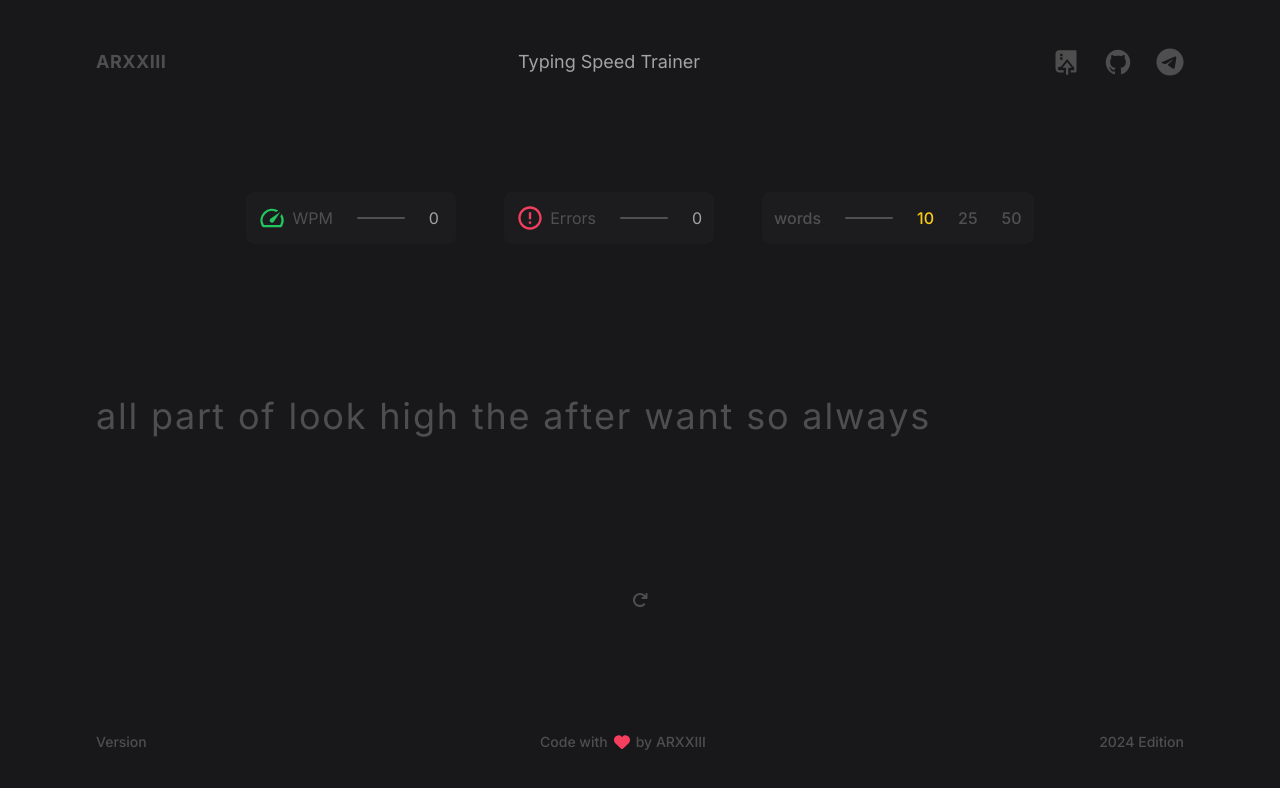
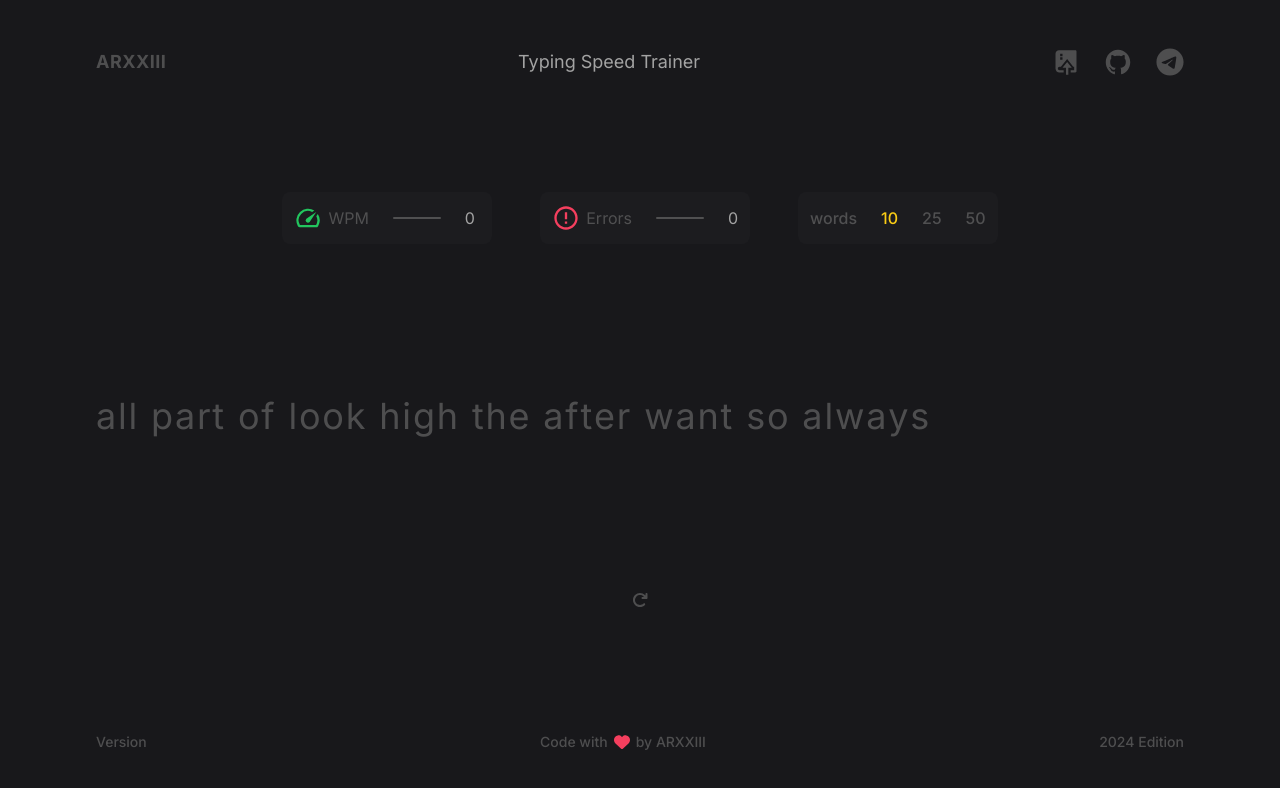
Before and after one commit to ARXXIII/typing-speed-trainer, a Next.js app: page / in a window 1280 px wide. Shown: the top 788 px of the page. Built offline with nearby package versions, Linux system fonts and the light colour scheme.

Commit message:
Design changed

```diff
--- a/components/controls.tsx
+++ b/components/controls.tsx
@@ -15,7 +15,6 @@ export const Controls = ({ wordCount, setWordCount, onRestart }: ControlsProps)
     return (
         <div className="flex justify-center items-center gap-x-6 p-3 font-medium rounded-lg bg-zinc-800/30">
             <h1 className="text-neutral-500/60">words</h1>
-            <div className="hidden lg:block w-12 h-0.5 rounded-full bg-neutral-500/60" />
             <button onClick={() => handleWordCountChange(10)} className={clsx('text-neutral-500/60 hover:text-neutral-400 transition-colors',
                 wordCount === 10 && 'text-yellow-400 hover:text-yellow-400'
             )}>
```
